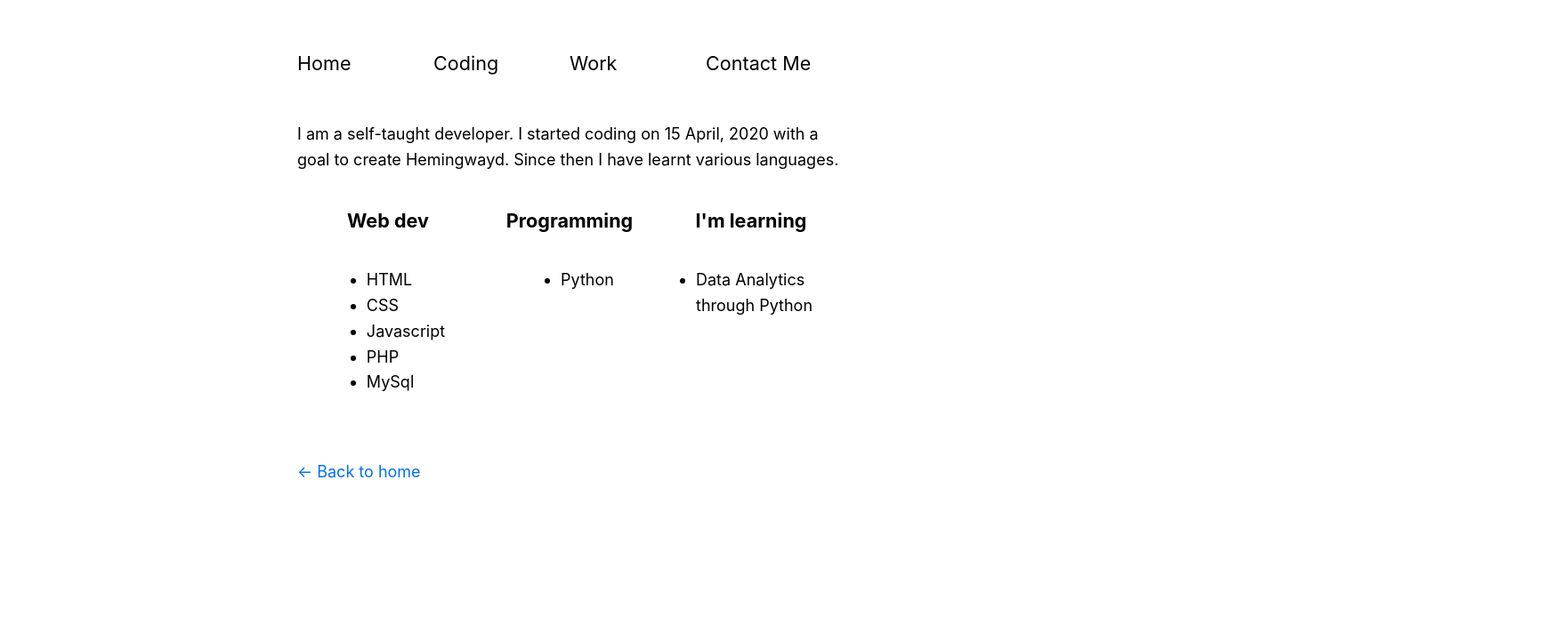
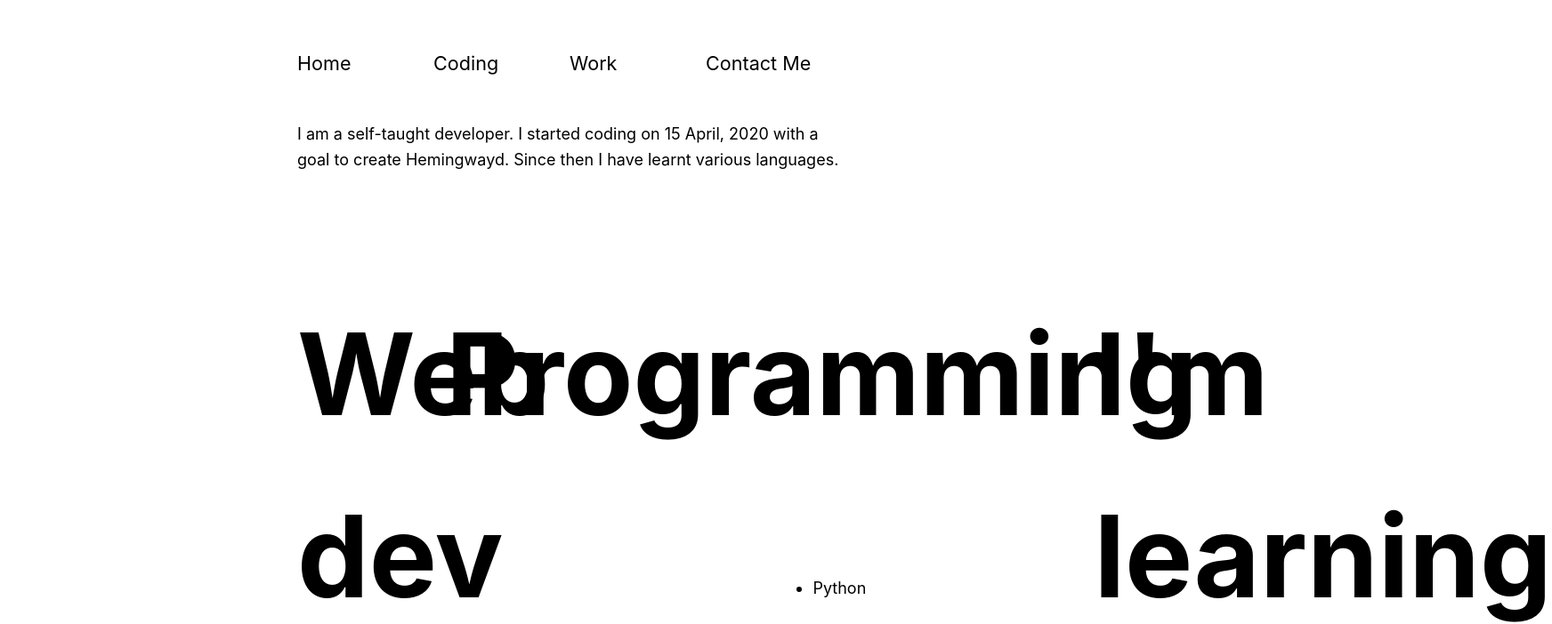
Before and after one commit to SarthakJain0907/Portfolio, a Next.js app: page /links/coding in a window 1280 px wide. Shown: the top 702 px of the page at 89% size, 1744 px wide, since content can reach past the window. Built offline with nearby package versions, Linux system fonts and the light colour scheme.

Commit message:
Update coding.module.css

```diff
--- a/styles/coding.module.css
+++ b/styles/coding.module.css
@@ -13,7 +13,7 @@
 
 .cardHead{
     align-self: center;
-    font-size:1.2em;
+    font-size:10vw;
 
 }
 
```
